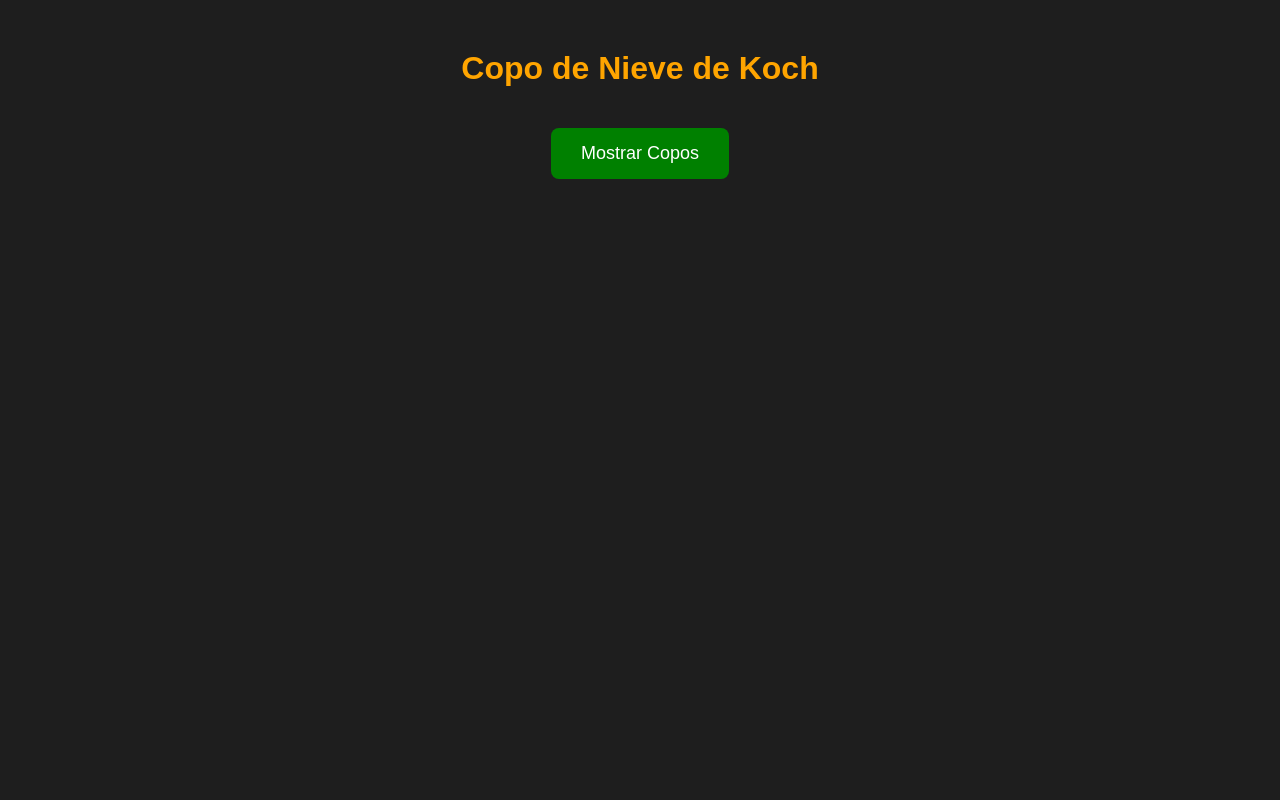
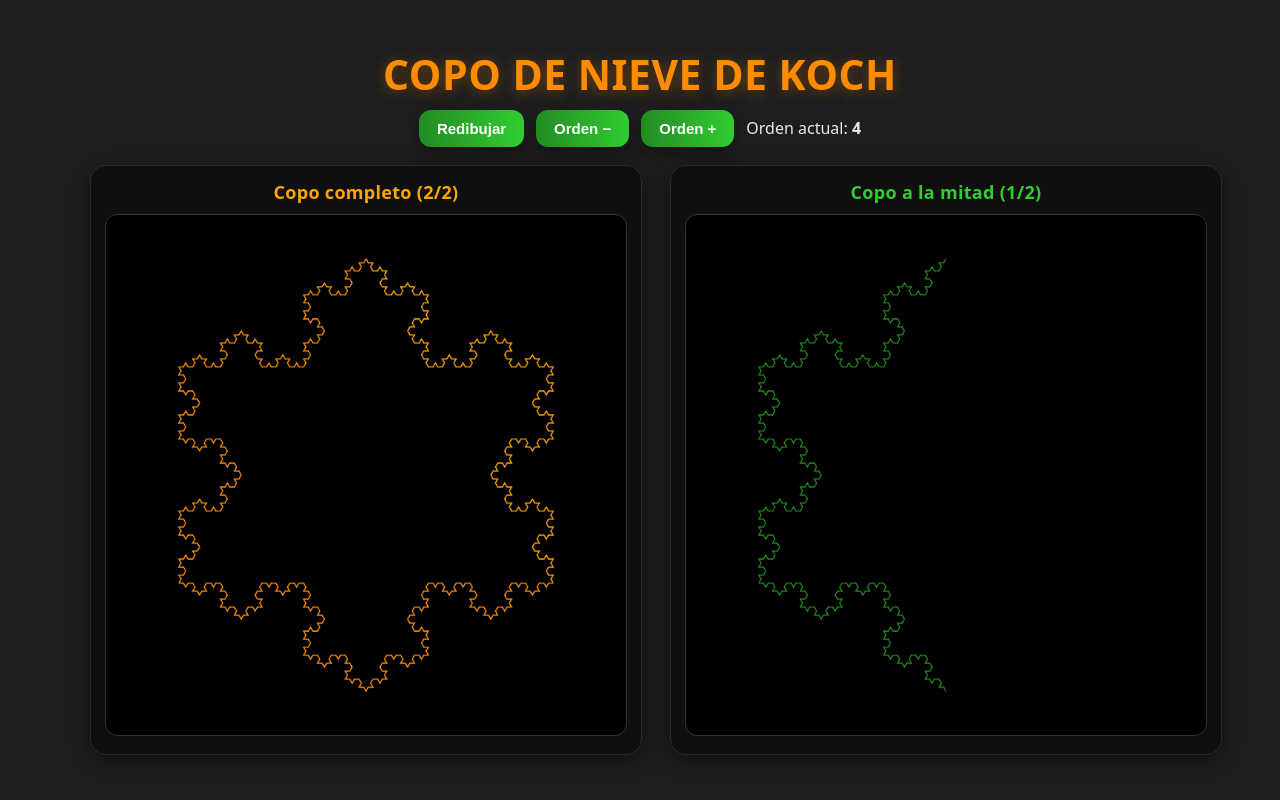
Before and after one commit to MarcoMendoza7/copo_nieve_KOCH, a Flask app: page / in a window 1280 px wide. Run offline with Flask 3, Linux system fonts and the light colour scheme.

Commit message:
Adjunto html

```diff
--- a/templates/index.html
+++ b/templates/index.html
@@ -1,13 +1,122 @@
 <!DOCTYPE html>
 <html lang="es">
 <head>
-    <meta charset="UTF-8">
-    <title>Copo de Nieve de Koch</title>
-    <link rel="stylesheet" href="{{ url_for('static', filename='css/style.css') }}">
+  <meta charset="UTF-8" />
+  <title>Copo de Nieve de Koch</title>
+  <meta name="viewport" content="width=device-width, initial-scale=1.0" />
+  <style>
+    :root{
+      --naranja-fuerte:#ff8c00;
+      --naranja-claro:#ffa500;
+      --verde-fuerte:#228b22;
+      --verde-claro:#32cd32;
+      --fondo:#1e1e1e;
+    }
+    body{
+      margin:0;
+      background:var(--fondo);
+      color:#fff;
+      font-family:system-ui, Arial, sans-serif;
+      min-height:100vh;
+      display:flex;
+      align-items:center;
+      justify-content:center;
+    }
+    .wrap{
+      width:min(1100px, 95vw);
+      text-align:center;
+    }
+    h1{
+      margin:0 0 8px;
+      font-size:clamp(24px, 3.2vw, 42px);
+      color:var(--naranja-fuerte);
+      text-shadow:0 2px 14px rgba(255,140,0,.35);
+      letter-spacing:.5px;
+    }
+    p.sub{
+      margin:0 0 18px;
+      color:#cfcfcf;
+      opacity:.9;
+    }
+    .controls{
+      display:flex;
+      gap:12px;
+      justify-content:center;
+      flex-wrap:wrap;
+      margin-bottom:18px;
+    }
+    button{
+      background:linear-gradient(90deg, var(--verde-fuerte), var(--verde-claro));
+      color:#fff;
+      border:0;
+      border-radius:12px;
+      padding:10px 18px;
+      font-size:15px;
+      font-weight:700;
+      cursor:pointer;
+      box-shadow:0 6px 16px rgba(0,0,0,.35);
+      transition:transform .15s ease, filter .2s ease;
+    }
+    button:hover{ transform:translateY(-1px); filter:brightness(1.05); }
+    .grid{
+      display:grid;
+      grid-template-columns:1fr 1fr;
+      gap:28px;
+    }
+    .card{
+      background:#0f0f10;
+      border:1px solid #2a2a2a;
+      border-radius:16px;
+      padding:14px 14px 18px;
+      box-shadow:0 6px 24px rgba(0,0,0,.45);
+    }
+    .title{
+      margin:0 0 10px;
+      font-size:18px;
+      font-weight:800;
+      letter-spacing:.3px;
+    }
+    .title.orange{ color:var(--naranja-claro); }
+    .title.green{ color:var(--verde-claro); }
+    canvas{
+      display:block;
+      width:min(520px, 42vw);
+      height:auto;
+      aspect-ratio:1/1;
+      border-radius:12px;
+      background:#000;
+      border:1px solid #333;
+      margin:0 auto;
+    }
+    @media (max-width:900px){
+      .grid{ grid-template-columns:1fr; }
+    }
+  </style>
 </head>
 <body>
-    <h1>Copo de Nieve de Koch</h1>
-    <button onclick="drawSnowflakes()">Mostrar Copos</button>
-    <script src="{{ url_for('static', filename='js/script.js') }}"></script>
+  <div class="wrap">
+    <h1>COPO DE NIEVE DE KOCH</h1>
+
+
+    <div class="controls">
+      <button onclick="drawAll()">Redibujar</button>
+      <button onclick="order = Math.max(0, order-1); drawAll();">Orden −</button>
+      <button onclick="order = Math.min(6, order+1); drawAll();">Orden +</button>
+      <span style="align-self:center;opacity:.9;">Orden actual: <b id="orderv"></b></span>
+    </div>
+
+    <div class="grid">
+      <div class="card">
+        <p class="title orange">Copo completo (2/2)</p>
+        <canvas id="canvasFull" width="700" height="700"></canvas>
+      </div>
+      <div class="card">
+        <p class="title green">Copo a la mitad (1/2)</p>
+        <canvas id="canvasHalf" width="700" height="700"></canvas>
+      </div>
+    </div>
+  </div>
+
+  <script src="{{ url_for('static', filename='script.js') }}"></script>
 </body>
 </html>
```
